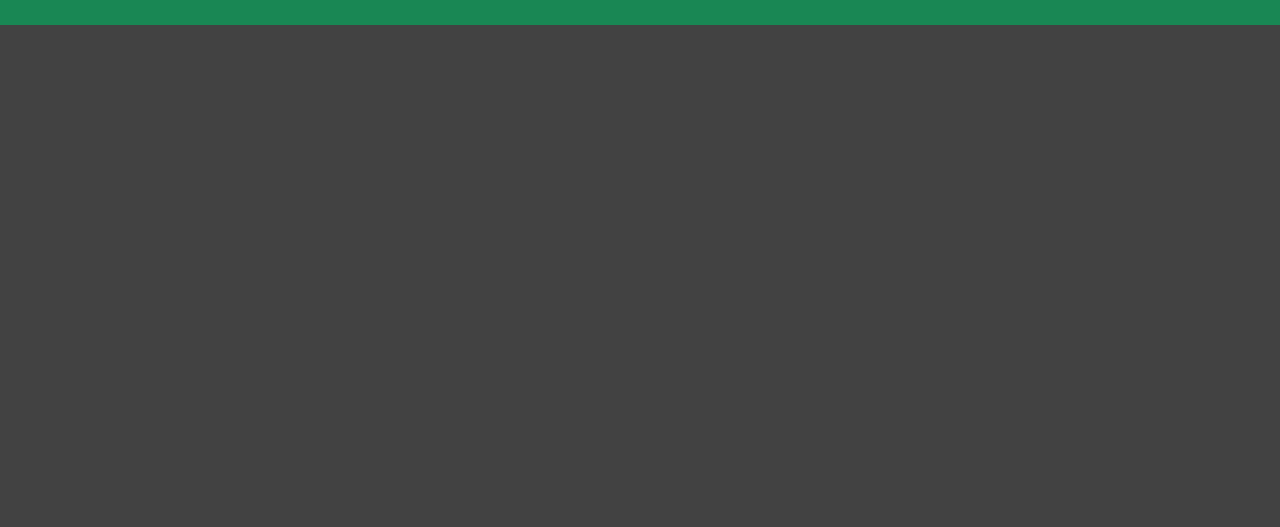
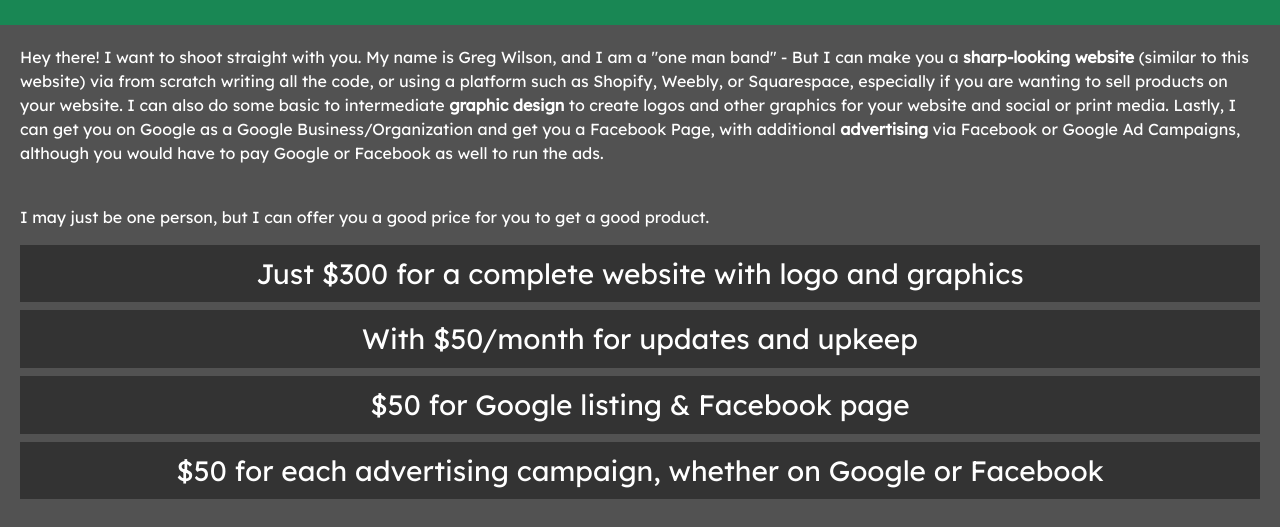
Before and after one commit to gregory-j-wilson/Selah-Creative, a plain HTML site: page index.html in a window 1280 px wide. Shown: the part 991-1518 px from the top of the page. Before the commit the page ends 1016 px from the top, so only its background shows below. Drawn offline with nearby package versions, Linux system fonts and the light colour scheme.

Commit message:
Add files via upload

```diff
--- a/index.css
+++ b/index.css
@@ -46,7 +46,7 @@ header {
     margin-right: 0;
 }
 
-.web-graphics-publicity {
+#web-graphics-publicity {
     background: #198754;
     width: 100%;
     display: flex;
@@ -100,6 +100,18 @@ h2 {
     text-align: center;
 }
 
+#about-text {
+    background: #525252;
+    color: white;
+    padding: 20px;
+}
+
+h3 {
+    text-align: center;
+    width: 100%;
+    background: rgb(51, 51, 51);
+    padding: 12px;
+}
 
 
 @media (max-width: 1100px) {
--- a/index.html
+++ b/index.html
@@ -35,7 +35,7 @@
         <section id="bigpic-sentence">
             <h1 id="brand">Get YOUR brand out there!</h1>
         </section>
-        <section class="web-graphics-publicity">
+        <section id="web-graphics-publicity">
               <div class="onethird">
                 <div id="web-pic"></div>
                 <h2>Get Your Website...</h2>
@@ -49,6 +49,17 @@
                 <h2>...And Promote Your Brand!</h2>
               </div>
         </section>
+        <section id="about-text">
+            <p>Hey there! I want to shoot straight with you.  My name is Greg Wilson, and I am a "one man band" - But I can make you a <strong>sharp-looking website</strong> (similar to this website) via from scratch writing all the code, or using a platform such as Shopify, Weebly, or Squarespace, especially if you are wanting to sell products on your website.  I can also do some basic to intermediate <strong>graphic design</strong> to create logos and other graphics for your website and social or print media.  Lastly, I can get you on Google as a Google Business/Organization and get you a Facebook Page, with additional <strong>advertising</strong> via Facebook or Google Ad Campaigns, although you would have to pay Google or Facebook as well to run the ads.</p>
+            <br>
+            <p>I may just be one person, but I can offer you a good price for you to get a good product.</p>
+
+            <h3>Just $300 for a complete website with logo and graphics</h3>
+            <h3>With $50/month for updates and upkeep</h3>
+            <h3>$50 for Google listing & Facebook page</h3>
+            <h3>$50 for each advertising campaign, whether on Google or Facebook</h3>
+
+        </section>
 
 
         <script src="https://code.jquery.com/jquery-3.2.1.slim.min.js" integrity="sha384-KJ3o2DKtIkvYIK3UENzmM7KCkRr/rE9/Qpg6aAZGJwFDMVNA/GpGFF93hXpG5KkN" crossorigin="anonymous"></script>
```
